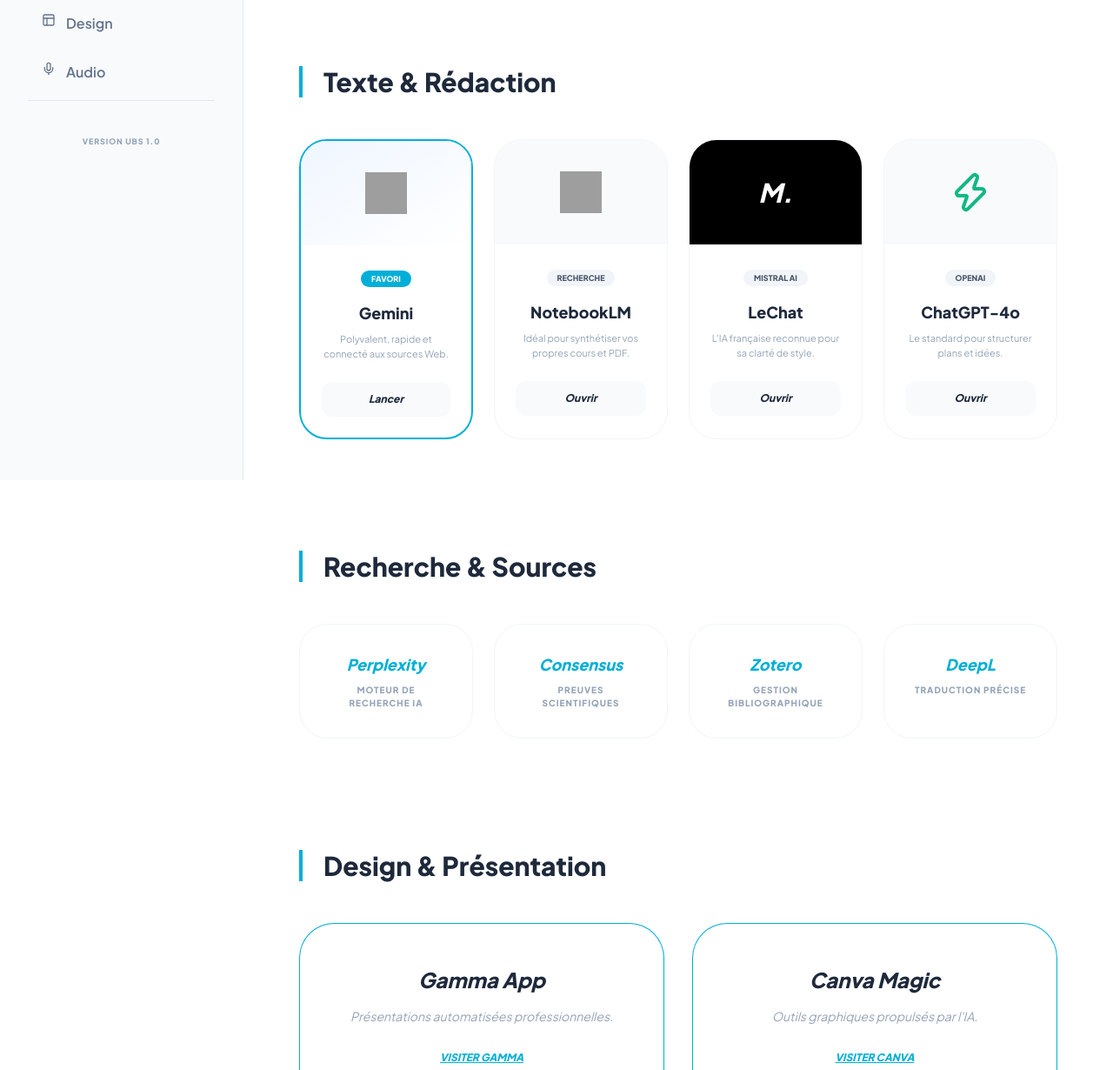
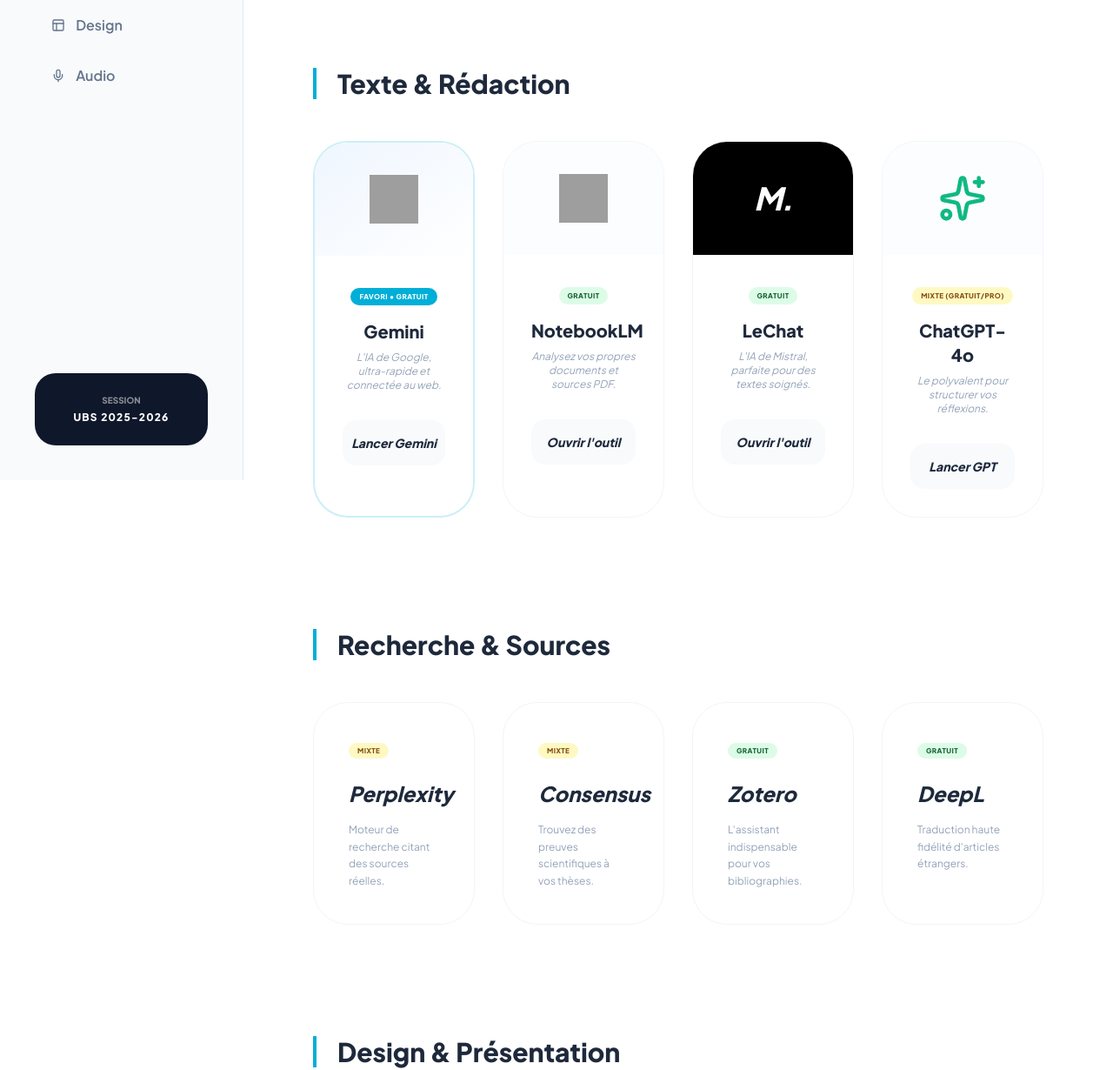
Before and after one commit to clubentrepreneurs/outilsIA2, a plain HTML site: page index.html in a window 1280 px wide. Shown: the part 248-1478 px from the top of the page at 87% size. Drawn offline with nearby package versions, Linux system fonts and the light colour scheme; grey boxes are pictures that could not be loaded.

Commit message:
Update index.html

```diff
--- a/index.html
+++ b/index.html
@@ -3,7 +3,7 @@
 <head>
     <meta charset="UTF-8">
     <meta name="viewport" content="width=device-width, initial-scale=1.0">
-    <title>IA Toolkit Académique 2026 - Dashboard Complet</title>
+    <title>IA Toolkit Académique 2026 - Intégral & Badges</title>
     <script src="https://cdn.tailwindcss.com"></script>
     <script src="https://unpkg.com/lucide@latest"></script>
     <style>
@@ -19,7 +19,6 @@
         .custom-blue-text { color: #00AFD7; }
         .custom-blue-bg { background-color: #00AFD7; }
 
-        /* Menu latéral fixe */
         .sidebar {
             width: 280px;
             position: fixed;
@@ -28,20 +27,19 @@
             height: 100vh;
             background: #f8fafc;
             border-right: 1px solid #e2e8f0;
-            padding: 2rem;
+            padding: 2.5rem;
             z-index: 50;
         }
 
-        /* Ajustement du contenu principal pour laisser la place au menu */
         .main-content {
             margin-left: 280px;
-            padding: 4rem;
+            padding: 5rem;
         }
 
         .nav-link {
             display: flex;
-            items-center: center;
-            padding: 0.75rem 1rem;
+            align-items: center;
+            padding: 0.8rem 1.2rem;
             border-radius: 1rem;
             color: #64748b;
             font-weight: 600;
@@ -52,116 +50,123 @@
         .nav-link:hover {
             background: #ffffff;
             color: #00AFD7;
-            box-shadow: 0 4px 12px rgba(0, 0, 0, 0.05);
+            box-shadow: 0 4px 15px rgba(0, 0, 0, 0.04);
         }
 
         .card-shadow {
             transition: all 0.4s cubic-bezier(0.175, 0.885, 0.32, 1.275);
             border: 1px solid #f1f5f9;
             background: #ffffff;
+            position: relative;
         }
 
         .card-shadow:hover {
             transform: translateY(-8px);
-            box-shadow: 0 20px 40px -15px rgba(0, 175, 215, 0.2);
+            box-shadow: 0 25px 50px -15px rgba(0, 175, 215, 0.15);
             border-color: #00AFD7;
         }
 
         .logo-box {
-            height: 120px;
+            height: 130px;
             display: flex;
             align-items: center;
             justify-content: center;
-            background-color: #f8fafc;
+            background-color: #fcfdfe;
         }
 
+        /* BADGES DE TARIFICATION */
         .badge {
-            font-size: 9px;
+            font-size: 8px;
             font-weight: 800;
-            padding: 4px 12px;
+            padding: 4px 10px;
             border-radius: 9999px;
             text-transform: uppercase;
+            letter-spacing: 0.05em;
         }
+        .badge-free { background: #dcfce7; color: #166534; }
+        .badge-mix { background: #fef9c3; color: #854d0e; }
+        .badge-fav { background: #00AFD7; color: #ffffff; }
 
-        /* Responsive : on cache le menu sur mobile pour simplifier */
-        @media (max-width: 768px) {
+        @media (max-width: 1024px) {
             .sidebar { display: none; }
-            .main-content { margin-left: 0; padding: 1.5rem; }
+            .main-content { margin-left: 0; padding: 2rem; }
         }
     </style>
 </head>
 <body>
 
-    <aside class="sidebar">
+    <aside class="sidebar flex flex-col">
         <div class="mb-12">
-            <h1 class="text-xl font-800 tracking-tighter custom-blue-text italic text-center">IA TOOLKIT <span class="text-slate-300 font-light">2026</span></h1>
+            <h1 class="text-2xl font-800 tracking-tighter custom-blue-text italic">IA TOOLKIT <span class="text-slate-300 font-light">2026</span></h1>
+            <p class="text-[9px] font-bold text-slate-400 mt-1 uppercase tracking-widest">Guide Académique</p>
         </div>
 
-        <nav>
-            <p class="text-[10px] font-bold text-slate-400 mb-4 uppercase tracking-widest">Sommaire</p>
+        <nav class="flex-1">
             <a href="#redaction" class="nav-link"><i data-lucide="pen-tool" class="w-4 h-4 mr-3"></i> Rédaction</a>
             <a href="#recherche" class="nav-link"><i data-lucide="search" class="w-4 h-4 mr-3"></i> Recherche</a>
             <a href="#design" class="nav-link"><i data-lucide="layout" class="w-4 h-4 mr-3"></i> Design</a>
             <a href="#audio" class="nav-link"><i data-lucide="mic" class="w-4 h-4 mr-3"></i> Audio</a>
         </nav>
 
-        <div class="mt-auto pt-10 border-t border-slate-200 mt-20 text-center">
-            <p class="text-[9px] text-slate-400 uppercase font-bold tracking-widest">Version UBS 1.0</p>
+        <div class="mt-auto p-6 bg-slate-900 rounded-3xl text-white text-center">
+            <p class="text-[10px] font-bold opacity-50 uppercase mb-1">Session</p>
+            <p class="text-xs font-bold tracking-widest">UBS 2025-2026</p>
         </div>
     </aside>
 
     <main class="main-content">
 
         <header class="mb-24">
-            <h2 class="text-5xl font-extrabold text-slate-900 tracking-tight leading-tight">
-                L'IA au service de <br><span class="custom-blue-text">vos ambitions académiques.</span>
+            <h2 class="text-6xl font-extrabold text-slate-900 tracking-tight leading-tight">
+                L'IA au service de <br><span class="custom-blue-text">vos ambitions.</span>
             </h2>
-            <p class="text-slate-400 mt-4 text-lg italic">Sélection d'outils optimisée pour les étudiants de l'UBS.</p>
         </header>
 
         <section id="redaction" class="mb-32">
             <div class="flex items-center mb-12 border-l-4 border-[#00AFD7] pl-6">
                 <h3 class="text-3xl font-bold text-slate-800">Texte & Rédaction</h3>
             </div>
-            <div class="grid grid-cols-1 lg:grid-cols-4 gap-6">
-                <div class="card-shadow rounded-[2rem] overflow-hidden border-2 border-[#00AFD7]">
+            <div class="grid grid-cols-1 md:grid-cols-2 lg:grid-cols-4 gap-8">
+                <div class="card-shadow rounded-[2.5rem] overflow-hidden border-2 border-[#00AFD7]/20">
                     <div class="logo-box bg-gradient-to-br from-blue-50 to-white">
-                        <img src="https://www.gstatic.com/lamda/images/gemini_sparkle_v002_d4735304efad2992b4444.svg" class="w-12 h-12" alt="Gemini">
+                        <img src="https://www.gstatic.com/lamda/images/gemini_sparkle_v002_d4735304efad2992b4444.svg" class="w-14 h-14" alt="Gemini">
                     </div>
-                    <div class="p-6 text-center">
-                        <span class="badge custom-blue-bg text-white">Favori</span>
-                        <h4 class="font-bold text-lg mt-4">Gemini</h4>
-                        <p class="text-slate-400 text-[11px] mt-2 mb-6">Polyvalent, rapide et connecté aux sources Web.</p>
-                        <a href="https://gemini.google.com/" target="_blank" class="block py-3 rounded-xl bg-slate-50 font-bold text-xs hover:custom-blue-bg hover:text-white transition-all italic">Lancer</a>
+                    <div class="p-8 text-center">
+                        <span class="badge badge-fav mb-4 inline-block">Favori • Gratuit</span>
+                        <h4 class="font-bold text-xl">Gemini</h4>
+                        <p class="text-slate-400 text-xs mt-2 mb-8 italic">L'IA de Google, ultra-rapide et connectée au web.</p>
+                        <a href="https://gemini.google.com/" target="_blank" class="block py-4 rounded-2xl bg-slate-50 font-bold text-sm hover:custom-blue-bg hover:text-white transition-all italic">Lancer Gemini</a>
                     </div>
                 </div>
-                <div class="card-shadow rounded-[2rem] overflow-hidden">
+                <div class="card-shadow rounded-[2.5rem] overflow-hidden">
                     <div class="logo-box">
-                        <img src="https://www.gstatic.com/images/branding/product/2x/notebooklm_96dp.png" class="w-12 h-12" alt="NotebookLM">
+                        <img src="https://www.gstatic.com/images/branding/product/2x/notebooklm_96dp.png" class="w-14 h-14" alt="NotebookLM">
                     </div>
-                    <div class="p-6 text-center">
-                        <span class="badge bg-slate-100 text-slate-600">Recherche</span>
-                        <h4 class="font-bold text-lg mt-4">NotebookLM</h4>
-                        <p class="text-slate-400 text-[11px] mt-2 mb-6">Idéal pour synthétiser vos propres cours et PDF.</p>
-                        <a href="https://notebooklm.google/" target="_blank" class="block py-3 rounded-xl bg-slate-50 font-bold text-xs hover:custom-blue-bg hover:text-white transition-all italic">Ouvrir</a>
+                    <div class="p-8 text-center">
+                        <span class="badge badge-free mb-4 inline-block">Gratuit</span>
+                        <h4 class="font-bold text-xl">NotebookLM</h4>
+                        <p class="text-slate-400 text-xs mt-2 mb-8 italic">Analysez vos propres documents et sources PDF.</p>
+                        <a href="https://notebooklm.google/" target="_blank" class="block py-4 rounded-2xl bg-slate-50 font-bold text-sm hover:custom-blue-bg hover:text-white transition-all italic">Ouvrir l'outil</a>
                     </div>
                 </div>
-                <div class="card-shadow rounded-[2rem] overflow-hidden text-center">
-                    <div class="logo-box bg-black text-white text-3xl font-black italic">M.</div>
-                    <div class="p-6">
-                        <span class="badge bg-slate-100 text-slate-600">Mistral AI</span>
-                        <h4 class="font-bold text-lg mt-4">LeChat</h4>
-                        <p class="text-slate-400 text-[11px] mt-2 mb-6">L'IA française reconnue pour sa clarté de style.</p>
-                        <a href="https://chat.mistral.ai/" target="_blank" class="block py-3 rounded-xl bg-slate-50 font-bold text-xs hover:custom-blue-bg hover:text-white transition-all italic">Ouvrir</a>
+                <div class="card-shadow rounded-[2.5rem] overflow-hidden">
+                    <div class="logo-box bg-black text-white text-4xl font-black italic tracking-tighter">M.</div>
+                    <div class="p-8 text-center">
+                        <span class="badge badge-free mb-4 inline-block">Gratuit</span>
+                        <h4 class="font-bold text-xl">LeChat</h4>
+                        <p class="text-slate-400 text-xs mt-2 mb-8 italic">L'IA de Mistral, parfaite pour des textes soignés.</p>
+                        <a href="https://chat.mistral.ai/" target="_blank" class="block py-4 rounded-2xl bg-slate-50 font-bold text-sm hover:custom-blue-bg hover:text-white transition-all italic">Ouvrir l'outil</a>
                     </div>
                 </div>
-                <div class="card-shadow rounded-[2rem] overflow-hidden text-center">
-                    <div class="logo-box"><i data-lucide="zap" class="w-12 h-12 text-emerald-500"></i></div>
-                    <div class="p-6">
-                        <span class="badge bg-slate-100 text-slate-600">OpenAI</span>
-                        <h4 class="font-bold text-lg mt-4">ChatGPT-4o</h4>
-                        <p class="text-slate-400 text-[11px] mt-2 mb-6">Le standard pour structurer plans et idées.</p>
-                        <a href="https://chatgpt.com/" target="_blank" class="block py-3 rounded-xl bg-slate-50 font-bold text-xs hover:custom-blue-bg hover:text-white transition-all italic">Ouvrir</a>
+                <div class="card-shadow rounded-[2.5rem] overflow-hidden">
+                    <div class="logo-box">
+                        <i data-lucide="sparkles" class="w-14 h-14 text-emerald-500"></i>
+                    </div>
+                    <div class="p-8 text-center">
+                        <span class="badge badge-mix mb-4 inline-block">Mixte (Gratuit/Pro)</span>
+                        <h4 class="font-bold text-xl">ChatGPT-4o</h4>
+                        <p class="text-slate-400 text-xs mt-2 mb-8 italic">Le polyvalent pour structurer vos réflexions.</p>
+                        <a href="https://chat.openai.com/" target="_blank" class="block py-4 rounded-2xl bg-slate-50 font-bold text-sm hover:custom-blue-bg hover:text-white transition-all italic">Lancer GPT</a>
                     </div>
                 </div>
             </div>
@@ -171,22 +176,26 @@
             <div class="flex items-center mb-12 border-l-4 border-[#00AFD7] pl-6">
                 <h3 class="text-3xl font-bold text-slate-800">Recherche & Sources</h3>
             </div>
-            <div class="grid grid-cols-1 sm:grid-cols-2 lg:grid-cols-4 gap-6 text-center">
-                <a href="https://www.perplexity.ai/" target="_blank" class="card-shadow p-8 rounded-[2rem]">
-                    <h4 class="font-bold text-lg custom-blue-text italic mb-2">Perplexity</h4>
-                    <p class="text-[10px] text-slate-400 uppercase tracking-widest font-bold">Moteur de recherche IA</p>
+            <div class="grid grid-cols-1 sm:grid-cols-2 lg:grid-cols-4 gap-8">
+                <a href="https://www.perplexity.ai/" target="_blank" class="card-shadow p-10 rounded-[2.5rem] group">
+                    <span class="badge badge-mix">Mixte</span>
+                    <h4 class="font-bold text-2xl mt-6 italic group-hover:custom-blue-text transition-colors">Perplexity</h4>
+                    <p class="text-xs text-slate-400 mt-4 leading-relaxed">Moteur de recherche citant des sources réelles.</p>
                 </a>
-                <a href="https://consensus.app/" target="_blank" class="card-shadow p-8 rounded-[2rem]">
-                    <h4 class="font-bold text-lg custom-blue-text italic mb-2">Consensus</h4>
-                    <p class="text-[10px] text-slate-400 uppercase tracking-widest font-bold">Preuves scientifiques</p>
+                <a href="https://consensus.app/" target="_blank" class="card-shadow p-10 rounded-[2.5rem] group">
+                    <span class="badge badge-mix">Mixte</span>
+                    <h4 class="font-bold text-2xl mt-6 italic group-hover:custom-blue-text transition-colors">Consensus</h4>
+                    <p class="text-xs text-slate-400 mt-4 leading-relaxed">Trouvez des preuves scientifiques à vos thèses.</p>
                 </a>
-                <a href="https://www.zotero.org/" target="_blank" class="card-shadow p-8 rounded-[2rem]">
-                    <h4 class="font-bold text-lg custom-blue-text italic mb-2">Zotero</h4>
-                    <p class="text-[10px] text-slate-400 uppercase tracking-widest font-bold">Gestion bibliographique</p>
+                <a href="https://www.zotero.org/" target="_blank" class="card-shadow p-10 rounded-[2.5rem] group">
+                    <span class="badge badge-free">Gratuit</span>
+                    <h4 class="font-bold text-2xl mt-6 italic group-hover:custom-blue-text transition-colors">Zotero</h4>
+                    <p class="text-xs text-slate-400 mt-4 leading-relaxed">L'assistant indispensable pour vos bibliographies.</p>
                 </a>
-                <a href="https://www.deepl.com/" target="_blank" class="card-shadow p-8 rounded-[2rem]">
-                    <h4 class="font-bold text-lg custom-blue-text italic mb-2">DeepL</h4>
-                    <p class="text-[10px] text-slate-400 uppercase tracking-widest font-bold">Traduction précise</p>
+                <a href="https://www.deepl.com/" target="_blank" class="card-shadow p-10 rounded-[2.5rem] group">
+                    <span class="badge badge-free">Gratuit</span>
+                    <h4 class="font-bold text-2xl mt-6 italic group-hover:custom-blue-text transition-colors">DeepL</h4>
+                    <p class="text-xs text-slate-400 mt-4 leading-relaxed">Traduction haute fidélité d'articles étrangers.</p>
                 </a>
             </div>
         </section>
@@ -195,16 +204,18 @@
             <div class="flex items-center mb-12 border-l-4 border-[#00AFD7] pl-6">
                 <h3 class="text-3xl font-bold text-slate-800">Design & Présentation</h3>
             </div>
-            <div class="grid grid-cols-1 md:grid-cols-2 gap-8 text-center italic">
-                <div class="card-shadow p-12 rounded-[2.5rem] border-b-4 border-[#00AFD7]">
-                    <h4 class="text-2xl font-bold mb-4">Gamma App</h4>
-                    <p class="text-sm text-slate-400 mb-6">Présentations automatisées professionnelles.</p>
-                    <a href="https://gamma.app/" target="_blank" class="text-xs font-black custom-blue-text underline">VISITER GAMMA</a>
+            <div class="grid grid-cols-1 md:grid-cols-2 gap-10">
+                <div class="card-shadow p-12 rounded-[3rem] border-b-8 border-[#00AFD7]">
+                    <span class="badge badge-mix">Mixte</span>
+                    <h4 class="text-3xl font-bold mt-6 italic">Gamma App</h4>
+                    <p class="text-slate-500 mt-4 mb-8 italic leading-relaxed">Créez des présentations structurées et visuelles en un seul clic.</p>
+                    <a href="https://gamma.app/" target="_blank" class="text-xs font-black custom-blue-text border-b-2 custom-blue-border pb-1">ACCÉDER À GAMMA</a>
                 </div>
-                <div class="card-shadow p-12 rounded-[2.5rem] border-b-4 border-[#00AFD7]">
-                    <h4 class="text-2xl font-bold mb-4">Canva Magic</h4>
-                    <p class="text-sm text-slate-400 mb-6">Outils graphiques propulsés par l'IA.</p>
-                    <a href="https://www.canva.com/" target="_blank" class="text-xs font-black custom-blue-text underline">VISITER CANVA</a>
+                <div class="card-shadow p-12 rounded-[3rem] border-b-8 border-[#00AFD7]">
+                    <span class="badge badge-mix">Mixte</span>
+                    <h4 class="text-3xl font-bold mt-6 italic">Canva Magic</h4>
+                    <p class="text-slate-500 mt-4 mb-8 italic leading-relaxed">L'outil de design tout-en-un avec options IA génératives.</p>
+                    <a href="https://www.canva.com/" target="_blank" class="text-xs font-black custom-blue-text border-b-2 custom-blue-border pb-1">ACCÉDER À CANVA</a>
                 </div>
             </div>
         </section>
@@ -213,24 +224,27 @@
             <div class="flex items-center mb-12 border-l-4 border-[#00AFD7] pl-6">
                 <h3 class="text-3xl font-bold text-slate-800">Audio & Langues</h3>
             </div>
-            <div class="grid grid-cols-1 md:grid-cols-3 gap-6 text-center italic">
-                <div class="card-shadow p-8 rounded-[2rem]">
-                    <h4 class="font-bold mb-2">Whisper</h4>
-                    <p class="text-[10px] text-slate-400">Audio vers Texte</p>
+            <div class="grid grid-cols-1 md:grid-cols-3 gap-8 text-center italic">
+                <div class="card-shadow p-10 rounded-[2.5rem]">
+                    <span class="badge badge-free">Gratuit</span>
+                    <h4 class="font-bold text-xl mt-6 mb-2">Whisper</h4>
+                    <p class="text-[11px] text-slate-400">Audio vers Texte</p>
                 </div>
-                <div class="card-shadow p-8 rounded-[2rem]">
-                    <h4 class="font-bold mb-2">DeepL Write</h4>
-                    <p class="text-[10px] text-slate-400">Style & Correction</p>
+                <div class="card-shadow p-10 rounded-[2.5rem]">
+                    <span class="badge badge-free">Gratuit</span>
+                    <h4 class="font-bold text-xl mt-6 mb-2">DeepL Write</h4>
+                    <p class="text-[11px] text-slate-400">Correction & Style</p>
                 </div>
-                <div class="card-shadow p-8 rounded-[2rem]">
-                    <h4 class="font-bold mb-2">ElevenLabs</h4>
-                    <p class="text-[10px] text-slate-400">Text vers Audio</p>
+                <div class="card-shadow p-10 rounded-[2.5rem]">
+                    <span class="badge badge-mix">Mixte</span>
+                    <h4 class="font-bold text-xl mt-6 mb-2">ElevenLabs</h4>
+                    <p class="text-[11px] text-slate-400">Audio Synthétique</p>
                 </div>
             </div>
         </section>
 
-        <footer class="mt-40 text-slate-300 text-[10px] font-bold tracking-[0.4em] uppercase text-center italic">
-            UBS Intelligence Collective • 2026
+        <footer class="mt-40 text-slate-300 text-[10px] font-bold tracking-[0.4em] uppercase text-center pb-20">
+            UBS Intelligence Artificielle • 2026
         </footer>
     </main>
 
```
